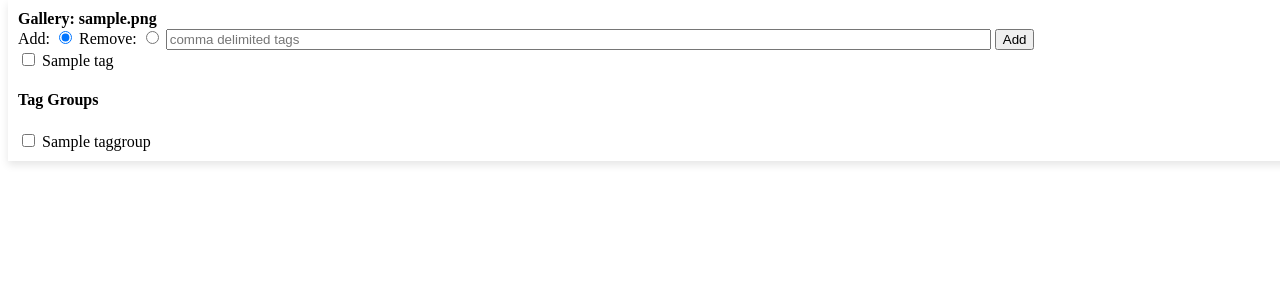
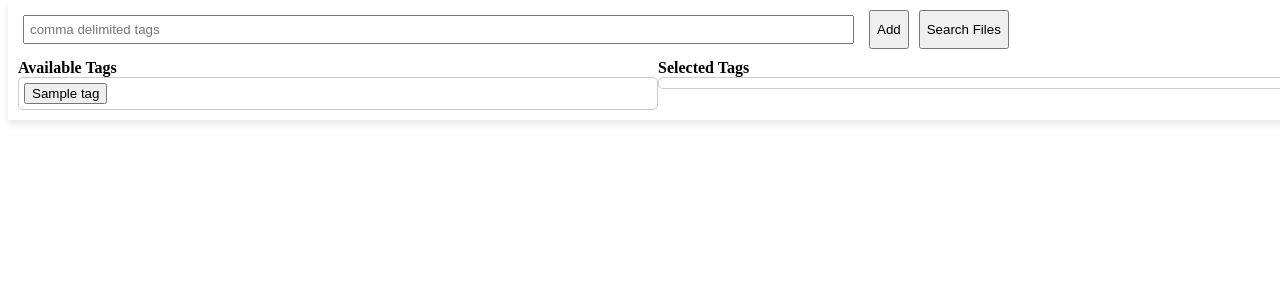
Before and after one commit to bastish/djangoFileTagger, a Django app: a page that uses filetagger/templates/gallery.html in a window 1280 px wide. Shown: the top 300 px of the page. Run offline with Django 4.2, Linux system fonts and the light colour scheme; tables that the repository leaves empty hold one stand-in row (values such as "Sample post").

Commit message:
refactored tag search feature to use button tags instead of checkboxes

```diff
--- a/filetagger/admin.py
+++ b/filetagger/admin.py
@@ -6,9 +6,13 @@ from .models import AccessibleDirectory,File, Tag, TagGroup
 
 @admin.register(File)
 class FileAdmin(admin.ModelAdmin):
-    list_display = ('name', 'path')
+    list_display = ('name', 'path', 'display_tags')
     search_fields = ('name', 'path')
     filter_horizontal = ('tags',)
+
+    def display_tags(self, obj):
+        return ", ".join([tag.name for tag in obj.tags.all()])
+
 
 @admin.register(Tag)
 class TagAdmin(admin.ModelAdmin):
--- a/filetagger/templates/gallery.html
+++ b/filetagger/templates/gallery.html
@@ -11,23 +11,55 @@
             background-color: white;
             padding: 10px;
             box-shadow: 0px 4px 8px rgba(0,0,0,0.1);
+            display: flex;
+            flex-direction: column; /* Organize child elements in a column */
+            align-items: flex-start;
+            z-index: 100; /* To ensure it stays on top */
         }
 
+        .tags-controls {
+            width: 100%; /* Full width */
+            display: flex;
+            gap: 10px;
+        }
+
+        .tags-container {
+            display: flex; /* Flex layout for tag containers */
+            width: 100%; /* Full width */
+            margin-top: 10px; /* Space below the controls */
+        }
+
+        .available-tags {
+            padding: 5px;
+            border: 1px solid #ccc;
+            border-radius: 5px;
+            overflow: auto; /* For overflow handling */
+        }
+
+        .selected-tags {
+            padding: 5px;
+            border: 1px solid #ccc;
+            border-radius: 5px;
+            overflow: auto; /* For overflow handling */
+        }
+
+        .available-tags-container {
+            width: 50%;
+        }
+        .selected-tags-container {
+            width: 50%;
+        }
+
+
         .gallery-container {
-            padding-top: 150px; /* Adjust based on the height of the fixed tags container */
+            padding-top: 200px; /* Adjust the padding to accommodate the fixed container */
             display: flex;
             flex-wrap: wrap;
             gap: 10px;
-            /* ... other styles for your gallery container ... */
-        }
-        .gallery-container {
-            display: flex;
-            flex-wrap: wrap;
-            gap: 10px; /* Adjust the space between items */
         }
 
         .gallery-item {
-            flex-basis: calc(25% - 10px); /* Adjust number for desired width, subtracting the gap */
+            flex-basis: calc(25% - 10px); /* Adjust for desired width, subtracting the gap */
             display: flex;
             flex-direction: column;
             align-items: center;
@@ -36,24 +68,46 @@
         .gallery-item img {
             max-width: 100%;
             height: auto;
-            border-radius: 4px; /* Optional: for rounded corners */
+            border-radius: 4px;
         }
 
-        .gallery-item input[type=checkbox] {
-            transform: scale(1.5); /* Makes the checkbox larger */
-            margin-top: 5px;
-        }
-        .button {
+        /* Styles for buttons and inputs */
+        .button, input[type='text'] {
             padding: 5px;
             margin: 5px;
         }
     </style>
 
+
     <script>
+
+
+
+        function removeTag(tagName, photo) {
+            // Search in both available-tags and selected-tags divs
+            const tagButton = Array.from(document.querySelectorAll('.available-tags button, .selected-tags button'))
+                                   .find(button => button.textContent === tagName);
+
+            if (tagButton) {
+                const tagId = tagButton.getAttribute('data-tag-id');
+                updateTags(photo, [tagId], 'remove');
+            } else {
+                console.error('Tag not found:', tagName);
+            }
+        }
+
+
         function updateTags(photo, tagIds, action) {
+            // If tagIds is not provided, fetch from the selected-tags div
+            if (!tagIds) {
+                const selectedTagButtons = document.querySelectorAll('.selected-tags button');
+                tagIds = Array.from(selectedTagButtons).map(button => button.getAttribute('data-tag-id'));
+            }
 
-            tagIds = tagIds || Array.from(document.querySelectorAll('.available-tags input:checked')).map(input => input.id);
-            action = action || document.querySelector('input[name="addorremove"]:checked').value;
+            // If action is not provided, default to 'add'
+            action = action || 'add';
+            console.log('tagIds', tagIds);
+            console.log('action', action);
 
             fetch('/api/update-file-tags/', {
                 method: 'POST',
@@ -69,7 +123,7 @@
             .then(response => response.json())
             .then(data => {
                 console.log(data);
-                // Optionally, update the UI to reflect the tag removal
+                // Optionally, update the UI to reflect the tag changes
                 if (data.status === 'success') {
                     // Update the UI to reflect the tag addition or removal
                     updatePhotoTagsUI(photo, data.updatedTags, action);
@@ -79,7 +133,6 @@
                 console.error('Error:', error);
             });
         }
-
 
 
         function updatePhotoTagsUI(photo) {
@@ -108,18 +161,6 @@
             });
         }
 
-
-        function removeTag(tagName, photoId) {
-            // Find the tag ID based on the tag name
-            const tag = Array.from(document.querySelectorAll('.available-tags input'))
-                            .find(input => input.name === tagName);
-
-            if (tag) {
-                updateTags(photoId, [tag.id], 'remove');
-            } else {
-                console.error('Tag not found:', tagName);
-            }
-        }
 
         function selectTagGroupTags(tagGroupIds) {
             // tagGroupIds should be a string of tag ids separated by commas (e.g. "1,2,3")
@@ -157,48 +198,59 @@
         function updateAvailableTags(newTags) {
             const availableTagsDiv = document.querySelector('.available-tags');
             newTags.forEach(tag => {
-                const checkbox = document.createElement('input');
-                checkbox.type = 'checkbox';
-                checkbox.id = tag.id;
-                checkbox.name = tag.slug;
-
-                const label = document.createElement('label');
-                label.htmlFor = tag.id;
-                label.textContent = tag.name;
-
-                availableTagsDiv.appendChild(checkbox);
-                availableTagsDiv.appendChild(label);
+                const tagButton = document.createElement('button');
+                tagButton.textContent = tag.name;
+                tagButton.id = `tag-${tag.id}`; // Prefixed with 'tag-' to ensure unique IDs
+                tagButton.setAttribute('data-tag-id', tag.id);
+                tagButton.onclick = function() { moveTagToSelected(tag.id, tag.name); };
+                availableTagsDiv.appendChild(tagButton);
             });
         }
+
+        function moveTagToSelected(tagId, tagName) {
+            let tagButton = document.getElementById(`tag-${tagId}`);
+
+            if (tagButton.parentNode && tagButton.parentNode.classList.contains('available-tags')) {
+                document.querySelector('.selected-tags').appendChild(tagButton);
+            } else {
+                document.querySelector('.available-tags').appendChild(tagButton);
+            }
+        }
+
+
+
 
     </script>
 </head>
 <body>
+    <b>Gallery: {{ gallery_name }}</b>
     <div class="fixed-tags-container">
-        <b>Gallery: {{ gallery_name }}</b>
-        <div class="tags">
-            <div class="tags">
-                <label for="add">Add:</label>
-                <input type="radio" id="add" name="addorremove" value="add" checked>
-                <label for="remove">Remove:</label>
-                <input type="radio" id="remove" name="addorremove" value="remove">
-                <input type="text" name="newTags" id="newTags" size="100" placeholder="comma delimited tags">
-                <button type="button" onclick="addNewTags()">Add</button>
+        <div class="tags-controls">
+            <input type="text" name="newTags" id="newTags" size="100" placeholder="comma delimited tags">
+            <button type="button" onclick="addNewTags()">Add</button>
+            <button type="button" onclick="performSearch()">Search Files</button>
+        </div>
+
+        <div class="tags-container">
+            <div class="available-tags-container">
+                <b>Available Tags</b>
+                <div class="available-tags">
+                    {% for tag in tags %}
+                        <button type="button" id="tag-{{ tag.id }}" data-tag-id="{{ tag.id }}" onclick="moveTagToSelected('{{ tag.id }}', '{{ tag.name }}')">{{ tag.name }}</button>
+                    {% endfor %}
+                </div>
             </div>
 
-            <div class="available-tags">
-                {% for tag in tags %}
-                <input type="checkbox" id="{{ tag.id }}" name="{{ tag.slug }}"> {{tag.name}}
-                {% endfor %}
-            </div>
-            <h4>Tag Groups</h4>
-            <div class="available-tagGroups">
-                {% for tag_group in tag_groups %}
-                <input type="checkbox" id="{{ tag_group.id }}" name="{{ tag_group.id }}" onclick="selectTagGroupTags('1,2,3,4')"> {{tag_group.name}}
-                {% endfor %}
+            <div class="selected-tags-container">
+                <b>Selected Tags</b>
+                <div class="selected-tags">
+                    <!-- Tags selected for search will appear here -->
+                </div>
             </div>
         </div>
     </div>
+
+
 
     <div class="gallery-container">
         {% for image in images %}
--- a/filetagger/urls.py
+++ b/filetagger/urls.py
@@ -1,5 +1,5 @@
 from django.urls import path
-from .views import directory_list, directory_detail, gallery_view, send_image
+from .views import search_files, directory_list, directory_detail, gallery_view, send_image
 from .views_api import update_file_tags, create_tags, get_photo_tags
 
 urlpatterns = [
@@ -10,5 +10,5 @@ urlpatterns = [
     path('api/update-file-tags/', update_file_tags, name='update_file_tags'),
     path('api/create-tags/', create_tags, name='create_tags'),
     path('api/get-photo-tags/', get_photo_tags, name='get_photo_tags'),
-
+    path('api/search-files/', search_files, name='search_files'),
 ]
--- a/filetagger/views.py
+++ b/filetagger/views.py
@@ -4,6 +4,7 @@ from django.shortcuts import render, redirect, get_object_or_404
 from django.http import FileResponse, Http404
 from .models import AccessibleDirectory, Tag, TagGroup, File
 from .forms import DirectoryForm
+from django.http import JsonResponse
 
 
 
@@ -75,3 +76,15 @@ def send_image(request, filename):
         return FileResponse(open(image_path, 'rb'))
     else:
         raise Http404("Image does not exist")
+
+
+
+def search_files(request):
+    tag_ids = request.GET.get('tag_ids', '').split(',')
+    if tag_ids:
+        files = File.objects.filter(tags__id__in=tag_ids).distinct()
+    else:
+        files = File.objects.none()
+
+    file_data = [{'id': file.id, 'name': file.name, 'path': file.path} for file in files]
+    return JsonResponse({'files': file_data})
```
Also changed, not shown: filetagger/templates/file_search.html (added, +61 -0 lines).
